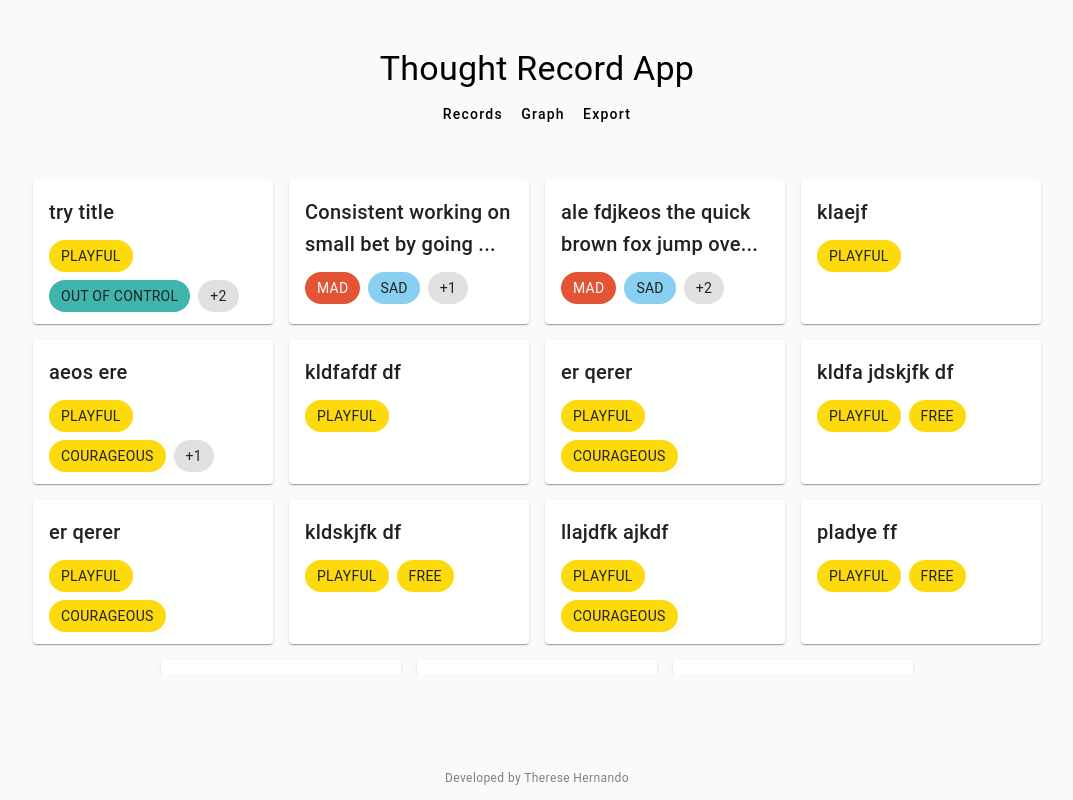
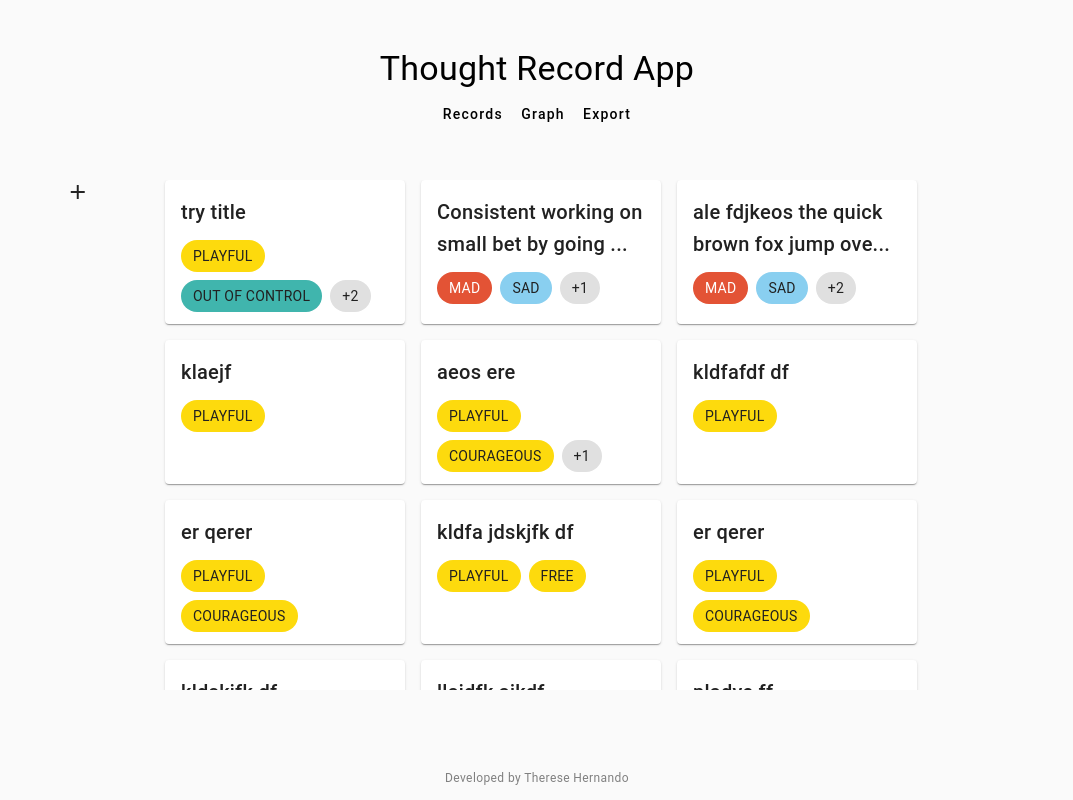
Before and after one commit to theresecodes/thought-record, an Angular app: page /records in a window 1280 px wide. Shown: the whole page, without its empty margins (103-1176 px from the left). Built offline with nearby package versions, Linux system fonts and the light colour scheme.

Commit message:
feat[add-record]: implement navigation to add-record component from records page

```diff
--- a/src/app/records/components/records/records.component.html
+++ b/src/app/records/components/records/records.component.html
@@ -1,3 +1,9 @@
+<div class="page-container">
+  <div class="toolbar-container">
+    <a routerLink="add-record">
+      <mat-icon [color]="'warning'">add</mat-icon>
+    </a>
+  </div>
   <div class="records-container"
     [ngClass]="{'light-grey-bg': thoughtRecords.length }">
     <ng-container *ngIf="thoughtRecords?.length; else noRecords ">
@@ -12,3 +18,4 @@
       </div>
     </ng-template>
   </div>
+</div>
--- a/src/app/records/components/records/records.component.scss
+++ b/src/app/records/components/records/records.component.scss
@@ -1,15 +1,20 @@
+.page-container {
+    display: flex;
+    align-items: flex-start;
+    justify-content: center;
+}
+
 .records-container {
-  width: 100%;
+  width: 85%;
   min-height: 20rem;
   max-height: 29.9rem;
-  margin: auto;
   display: flex;
   flex-wrap: wrap;
   justify-content: center;
   gap: 1em;
   overflow-y: auto;
   overflow-x: hidden;
-  padding-bottom: 1rem;
+  padding: 0rem 2rem 2rem 1rem;
 }
 
 .no-records {
--- a/src/app/records/components/view-record/view-record.component.scss
+++ b/src/app/records/components/view-record/view-record.component.scss
@@ -10,7 +10,7 @@
 }
 
 .back {
-  padding-top: 2rem;
+  padding-top: 0.6rem;
   padding-left: 0.5rem;
   color: #5f6368;
 
@@ -20,7 +20,7 @@
 }
 
 .view-record {
-  padding: 1.5rem 2rem 2rem 1rem;
+  padding: 0 2rem 2rem 1rem;
   width: 80%;
 }
 
--- a/src/index.html
+++ b/src/index.html
@@ -6,6 +6,7 @@
   <base href="/">
   <meta name="viewport" content="width=device-width, initial-scale=1">
   <link rel="icon" type="image/x-icon" href="favicon.ico">
+  <link href="https://fonts.googleapis.com/icon?family=Material+Icons" rel="stylesheet">
 </head>
 <body>
   <app-root></app-root>
```
Also changed, not shown: src/app/material.module.ts (+5 -2 lines). Lines whose indentation alone changed are shown as unchanged.
